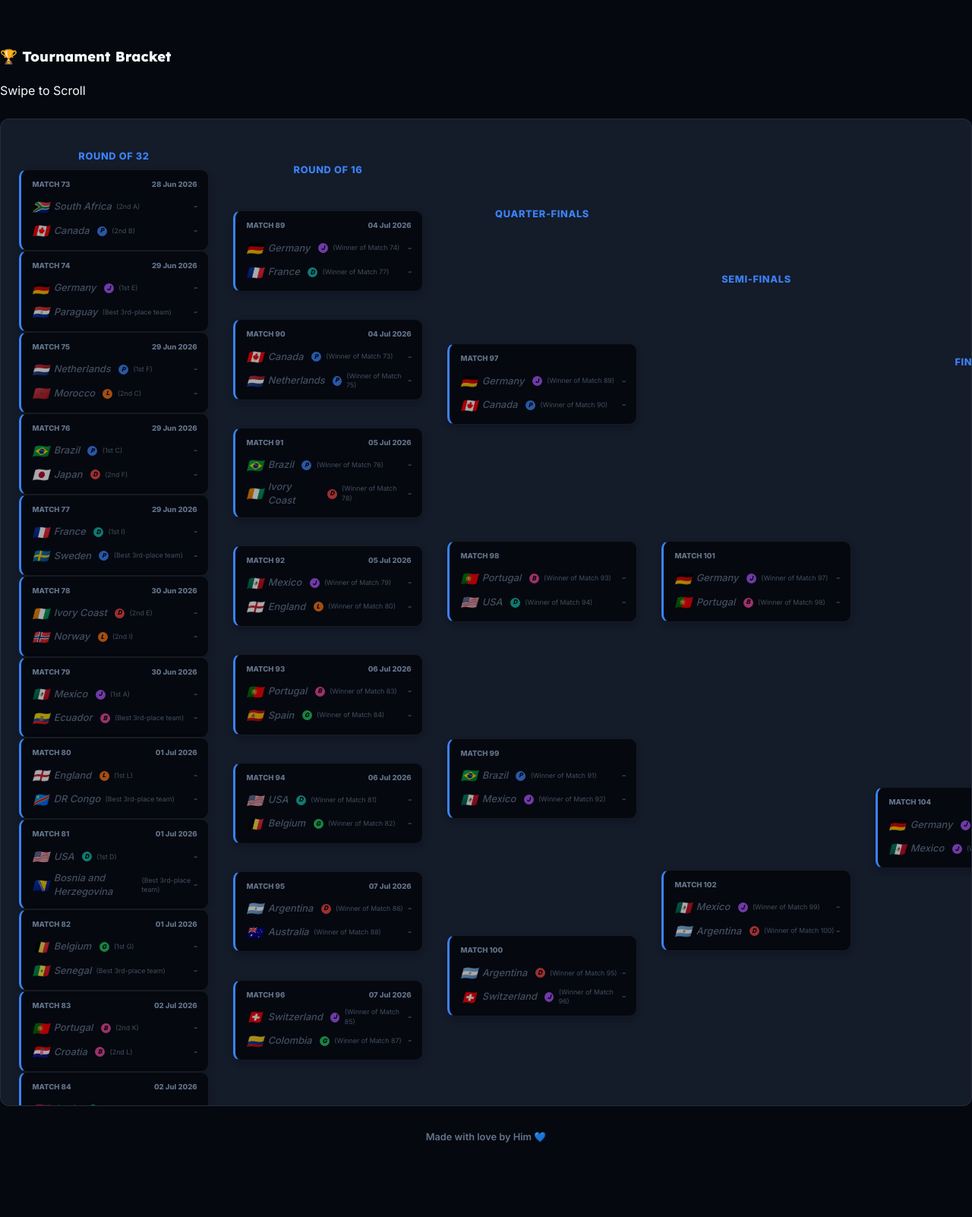
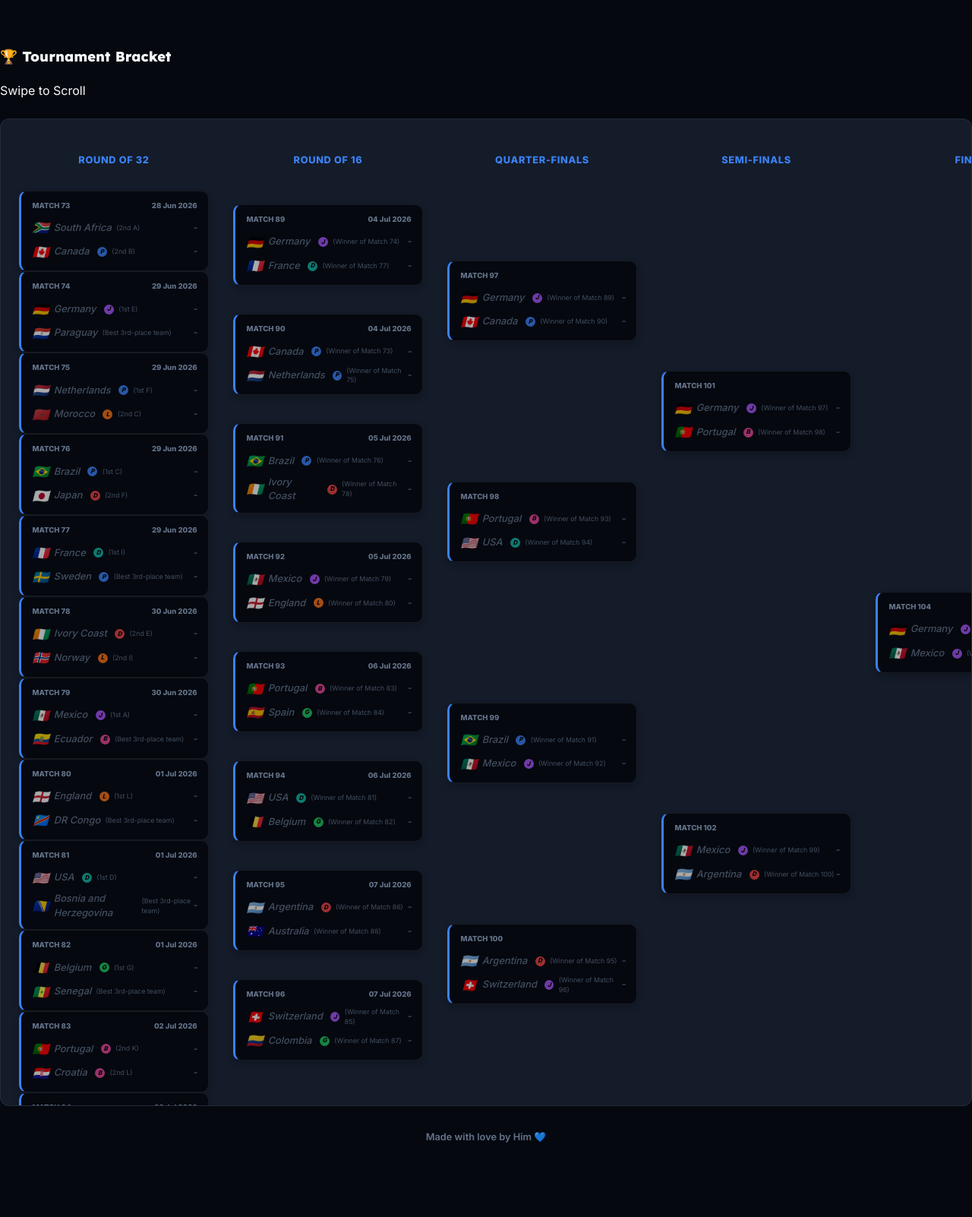
Before and after one commit to k8n44jbnnk-lang/wcfl, a Flask app: page /fixtures in a window 1280 px wide. Shown: the part 1318-2920 px from the top of the page at 76% size. Run offline with Flask 3, Linux system fonts and the light colour scheme; some libraries are stand-ins or nearby versions.

Commit message:
Introduce bracket-round-matches container to separate title from cards, solving tournament bracket card alignment issues

```diff
--- a/static/css/style.css
+++ b/static/css/style.css
@@ -274,7 +274,6 @@ p { font-size: var(--font-body); color: var(--text-muted); }
   flex-shrink: 0;
   display: flex;
   flex-direction: column;
-  justify-content: space-around;
   height: 100%;
 }
 .bracket-round-title {
@@ -284,7 +283,19 @@ p { font-size: var(--font-body); color: var(--text-muted); }
   text-transform: uppercase;
   letter-spacing: 0.05em;
   color: var(--primary);
-  margin-bottom: 0.5rem;
+  margin-bottom: 1.5rem;
+  height: 30px;
+  flex-shrink: 0;
+  display: flex;
+  align-items: center;
+  justify-content: center;
+}
+.bracket-round-matches {
+  display: flex;
+  flex-direction: column;
+  justify-content: space-around;
+  flex-grow: 1;
+  height: calc(100% - 45px);
 }
 .bracket-match-card {
   background: var(--bg-dark);
--- a/templates/fixtures.html
+++ b/templates/fixtures.html
@@ -73,6 +73,7 @@
       {% for section in knockout_sections if section.title != 'Third-place playoff' %}
       <div class="bracket-round">
         <div class="bracket-round-title">{{ section.title }}</div>
+        <div class="bracket-round-matches">
           {% for item in section.matches %}
           {% set has_record = item.record is not none %}
           {% set is_owned = (item.record and (item.record.owner1 or item.record.owner2)) or (not item.record and (data.team_sold.get(item.predicted_team1) or data.team_sold.get(item.predicted_team2))) %}
@@ -159,6 +160,7 @@
             {% endif %}
           </div>
           {% endfor %}
+        </div>
       </div>
       {% endfor %}
     </div>
```
Lines whose indentation alone changed are shown as unchanged.
